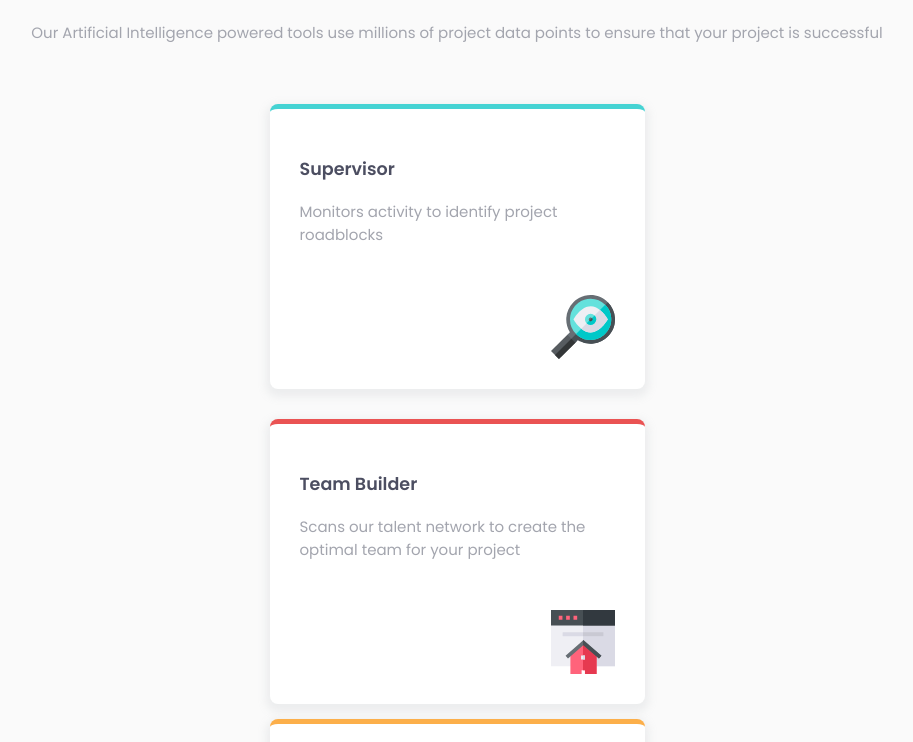
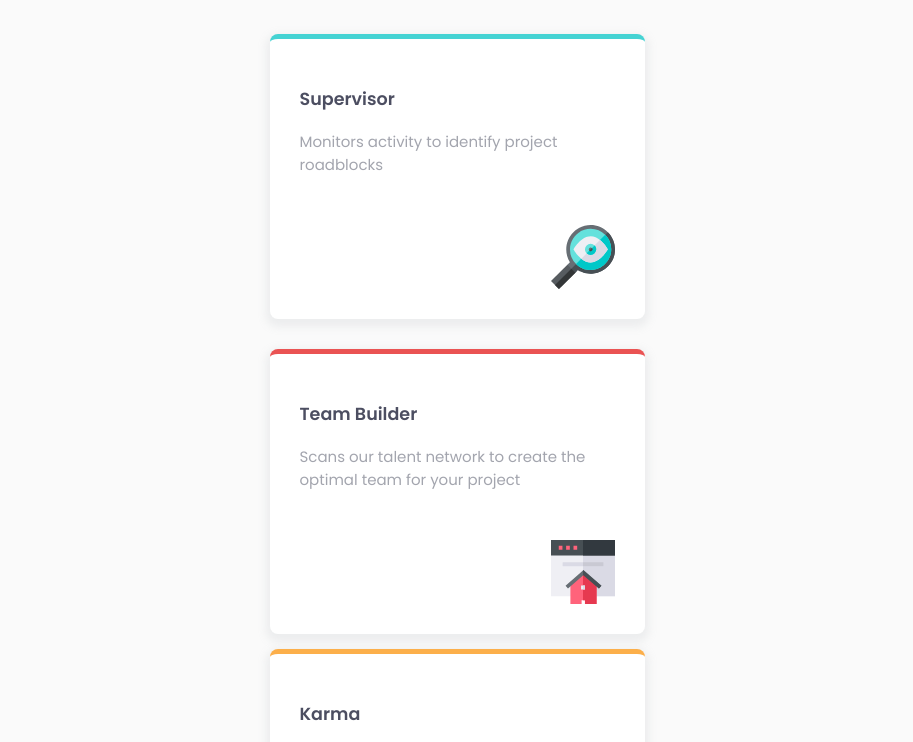
Before and after one commit to alexmai2k/Four-card-feature-section, a plain HTML site: page index.html in a window 1280 px wide. Shown: the part 192-934 px from the top of the page, without its empty margins (183-1096 px from the left). Drawn offline with Linux system fonts and the light colour scheme.

Commit message:
minor css adjustment

```diff
--- a/css/styles.css
+++ b/css/styles.css
@@ -11,7 +11,7 @@ h1, h2, h3, h4, h5, h6 {
 }
 
 .page-wrapper {
-  padding: 60px;
+  padding: 10px;
   text-align: center;
   background-color: #fafafa;
 }
@@ -33,7 +33,7 @@ h1, h2, h3, h4, h5, h6 {
   display: -webkit-flex;
   display: -ms-flex;
   display: flex;
-  padding: 30px;
+  padding: 10px;
   -webkit-flex: row wrap;
   -ms-flex: row wrap;
   flex-flow: column wrap;
@@ -82,7 +82,12 @@ h1, h2, h3, h4, h5, h6 {
 .attribution a { color: hsl(228, 45%, 44%); }
 
 @media only screen and (min-width: 1440px) {
+  .page-wrapper {
+    padding: 60px;
+  }
+
   .feature-wrapper {
+    padding: 30px;
     flex-flow: row wrap;
   }
   .feature {
```
